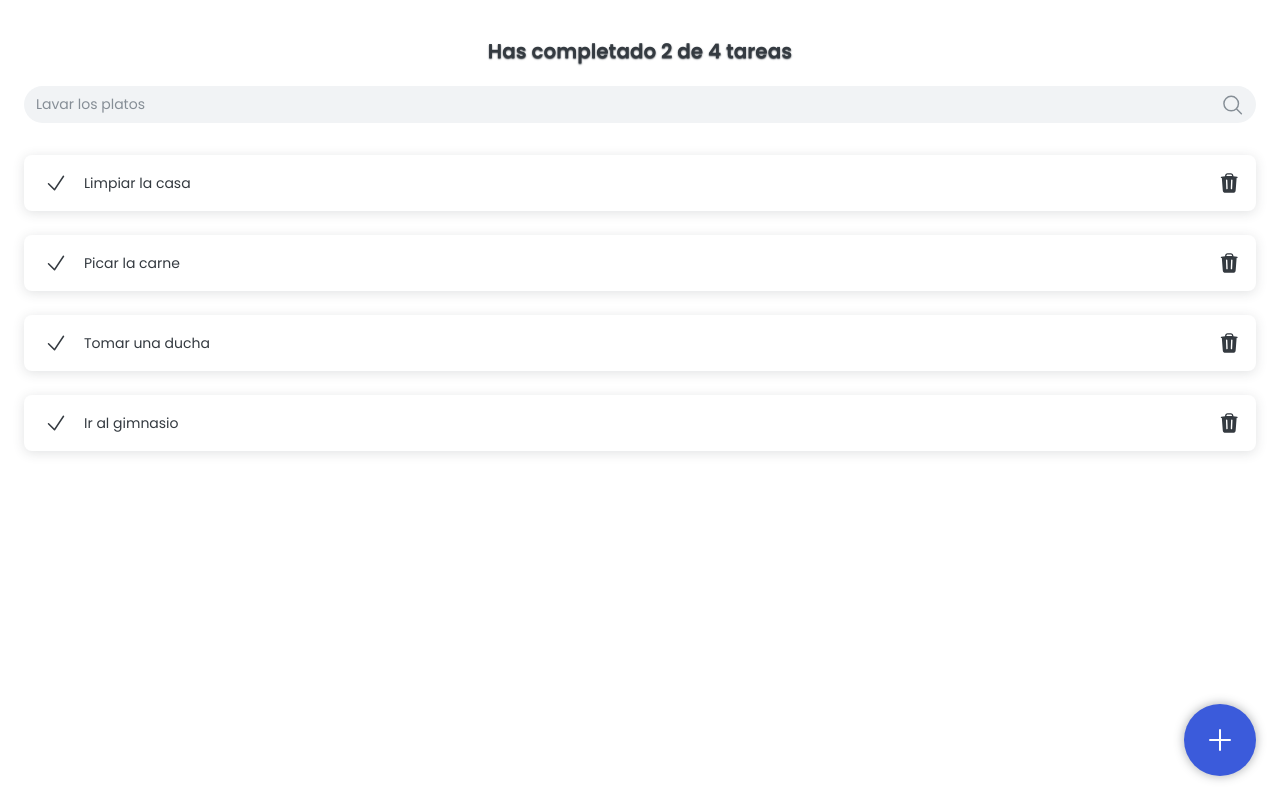
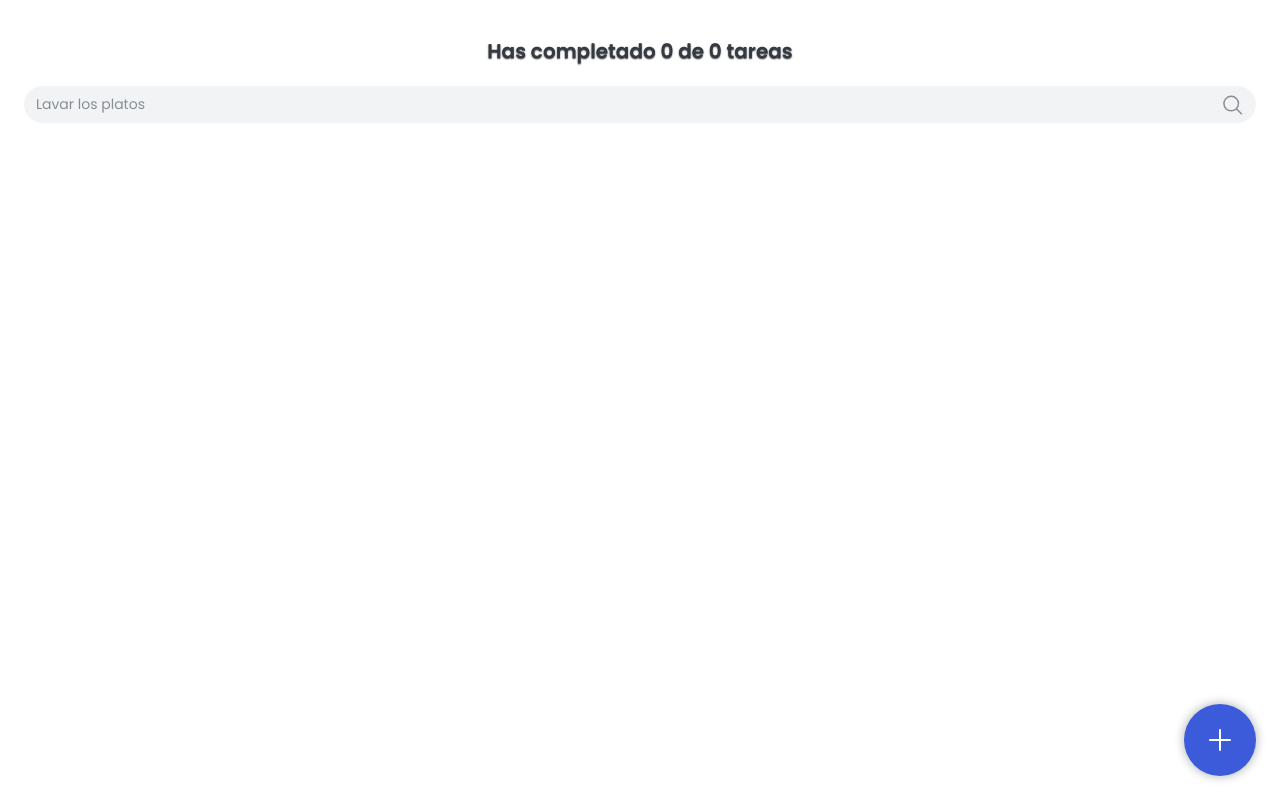
Before and after one commit to SgtGarro/App-Todo, a React (Vite) app: page / in a window 1280 px wide. Built offline with nearby package versions, Linux system fonts and the light colour scheme.

Commit message:
Working with localStorage

```diff
--- a/src/app/App.jsx
+++ b/src/app/App.jsx
@@ -8,14 +8,21 @@ import { TodoContext } from "../context/TodoContext";
 import "./App.css";
 
 function App() {
-  const { searchedTodos } = React.useContext(TodoContext);
+  const { searchedTodos, deleteTodo, toggleTodo } =
+    React.useContext(TodoContext);
   return (
     <div className="app-container">
       <TodoCounter />
       <TodoSearch />
       <TodoList>
         {searchedTodos.map((todo) => (
-          <TodoItem key={todo.task} task={todo.task}></TodoItem>
+          <TodoItem
+            key={todo.task}
+            task={todo.task}
+            completed={todo.completed}
+            onDelete={() => deleteTodo(todo.task)}
+            onToggle={() => toggleTodo(todo.task)}
+          ></TodoItem>
         ))}
       </TodoList>
 
--- a/src/components/TodoItem/TodoItem.css
+++ b/src/components/TodoItem/TodoItem.css
@@ -6,31 +6,36 @@
   display: flex;
   align-items: center;
   gap: 1.2rem;
+
+  position: relative;
 }
 .todo-item-text {
   font-size: 1.4rem;
   width: 100%;
 }
-.icon-box--check {
-  padding: 0.4rem;
-  display: grid;
-  border-radius: 50%;
-  transition: all 0.3s ease-out;
-}
-.icon-box--check:hover {
-  background: #0ca678;
-}
-.icon-box--check:hover .icon--check {
-  fill: #fff;
-}
+
 .icon--check,
 .icon--delete {
+  display: grid;
   cursor: pointer;
-  position: relative;
 
   transition: all 0.3s ease-out;
+  overflow: visible;
+}
+.icon--check:hover {
+  fill: #099268;
+  transform: scale(1.1);
 }
 .icon--delete:hover {
   fill: #e03131;
   transform: scale(1.1);
 }
+
+/* Task completed */
+.icon--check.active {
+  fill: #099268;
+}
+.todo-item-text--completed {
+  color: #099268;
+  text-decoration: line-through;
+}
--- a/src/components/TodoItem/index.jsx
+++ b/src/components/TodoItem/index.jsx
@@ -2,14 +2,21 @@ import PropTypes from "prop-types";
 import { HiCheck, HiTrash } from "react-icons/hi2";
 import "./TodoItem.css";
 
-function TodoItem({ task, completed }) {
+function TodoItem({ task, completed, onToggle, onDelete }) {
   return (
     <div className="todo-item">
-      <div className="icon-box--check">
-        <HiCheck className="icon icon--check" />
-      </div>
-      <p className="todo-item-text">{task}</p>
-      <HiTrash className="icon icon--delete" />
+      <HiCheck
+        className={`icon icon--check ${completed ? "active" : ""}`}
+        onClick={onToggle}
+      />
+      <p
+        className={`todo-item-text ${
+          completed ? "todo-item-text--completed" : ""
+        }`}
+      >
+        {task}
+      </p>
+      <HiTrash className="icon icon--delete" onClick={onDelete} />
     </div>
   );
 }
@@ -18,5 +25,7 @@ export default TodoItem;
 
 TodoItem.propTypes = {
   task: PropTypes.string.isRequired,
-  completed: PropTypes.bool,
+  completed: PropTypes.bool.isRequired,
+  onToggle: PropTypes.func.isRequired,
+  onDelete: PropTypes.func.isRequired,
 };
--- a/src/context/TodoContext.jsx
+++ b/src/context/TodoContext.jsx
@@ -1,29 +1,11 @@
 import PropTypes from "prop-types";
 import React from "react";
+import useLocaleStorage from "../hooks/useLocaleStorage";
 
 const TodoContext = React.createContext();
 
 function TodoProvider({ children }) {
-  const defaultTodos = [
-    {
-      task: "Limpiar la casa",
-      completed: true,
-    },
-    {
-      task: "Picar la carne",
-      completed: false,
-    },
-    {
-      task: "Tomar una ducha",
-      completed: false,
-    },
-    {
-      task: "Ir al gimnasio",
-      completed: true,
-    },
-  ];
-
-  const [todos, setTodos] = React.useState(defaultTodos);
+  const { item: todos, saveItem: setTodos } = useLocaleStorage("TODOS_V1", []);
   const [searchValue, setSearchValue] = React.useState("");
 
   const searchedTodos = todos.filter((todo) => {
@@ -31,11 +13,10 @@ function TodoProvider({ children }) {
     return todoTask.includes(searchValue.toLowerCase());
   });
 
-  console.log(searchedTodos);
-
   const completedTodos = todos.filter((todo) => todo.completed === true).length;
   const totalTodos = todos.length;
 
+  // Todo actions
   const toggleTodo = function (task) {
     const newTodos = [...todos];
     const todo = newTodos.find((todo) => todo.task === task);
@@ -43,11 +24,19 @@ function TodoProvider({ children }) {
     todo.completed = !todo.completed;
     setTodos(newTodos);
   };
+  const deleteTodo = function (task) {
+    const newTodos = [...todos];
+    const index = newTodos.findIndex((todo) => todo.task === task);
+
+    newTodos.splice(index, 1);
+    setTodos(newTodos);
+  };
 
   return (
     <TodoContext.Provider
       value={{
         toggleTodo,
+        deleteTodo,
         searchValue,
         setSearchValue,
         searchedTodos,
--- /dev/null
+++ b/src/hooks/useLocaleStorage.jsx
@@ -0,0 +1,38 @@
+import React from "react";
+
+function useLocaleStorage(itemName, initialValue) {
+  const [item, setItem] = React.useState(initialValue);
+  const [loading, setLoading] = React.useState(true);
+  const [error, setError] = React.useState(false);
+
+  React.useEffect(() => {
+    setTimeout(() => {
+      try {
+        const localStorageItem = localStorage.getItem(itemName);
+
+        let parsedItem;
+
+        if (!localStorageItem) {
+          localStorage.setItem(itemName, JSON.stringify(initialValue));
+          parsedItem = initialValue;
+        } else {
+          parsedItem = JSON.parse(localStorageItem);
+          setItem(parsedItem);
+        }
+
+        setLoading(false);
+      } catch (err) {
+        setError(true);
+      }
+    }, 2000);
+  });
+
+  const saveItem = function (newItem) {
+    localStorage.setItem(itemName, JSON.stringify(newItem));
+    setItem(newItem);
+  };
+
+  return { item, saveItem, loading, error };
+}
+
+export default useLocaleStorage;
```
